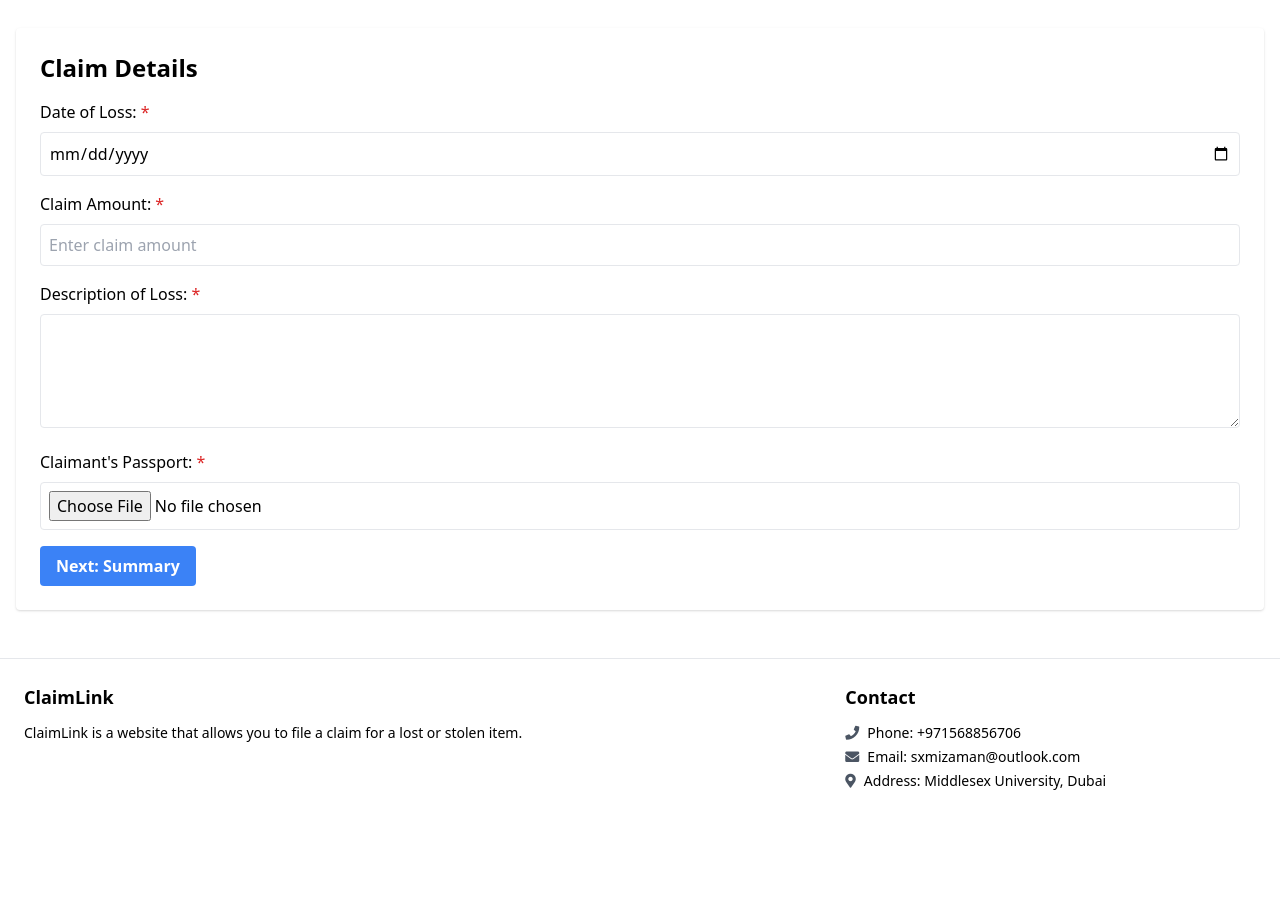
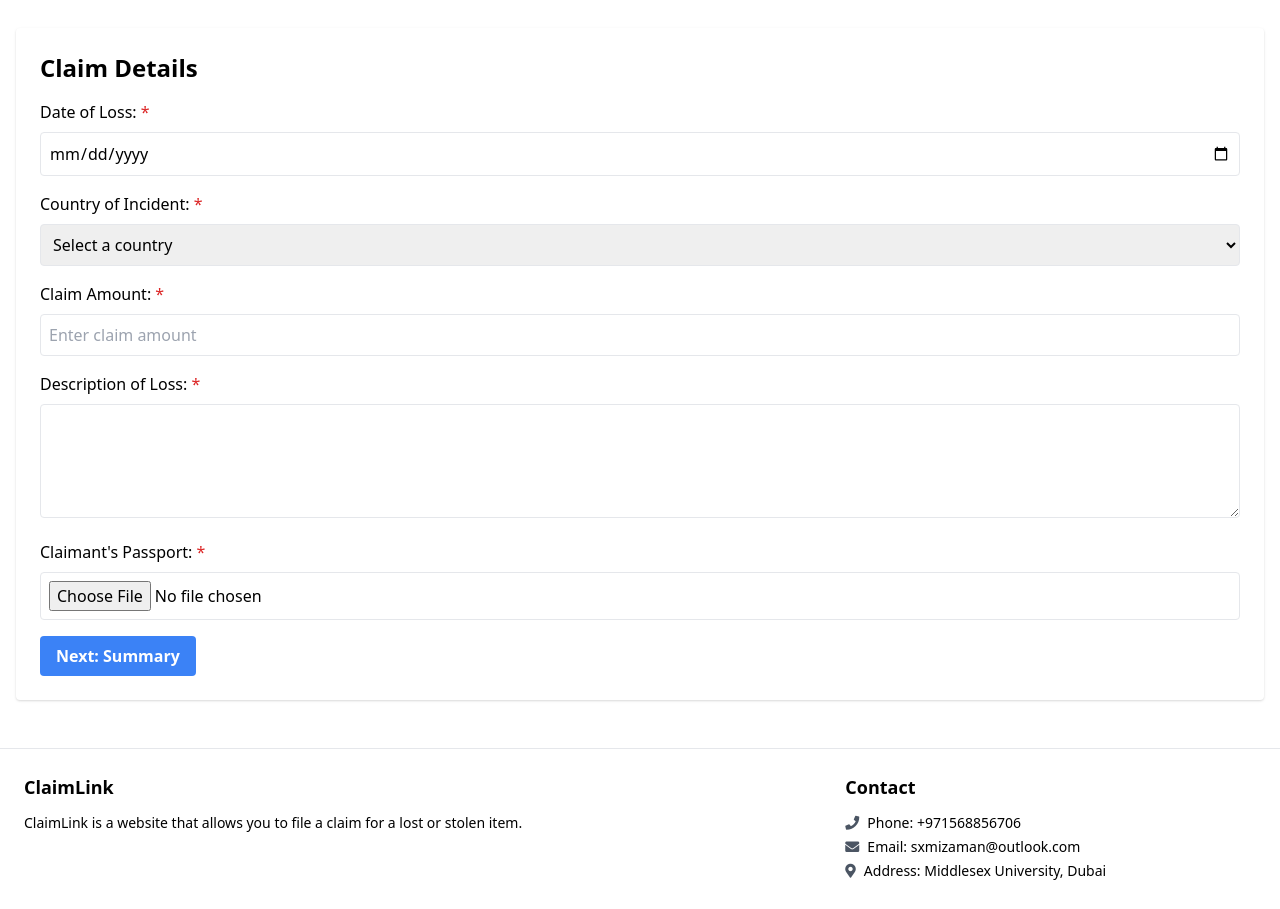
Before and after one commit to samizaman/ClaimLink, a Django app: template templates/claim_details.html in a window 1280 px wide. Shown: the part 179-1088 px from the top of the page. Before the commit the page ends 969 px from the top, so only its background shows below. Run offline with Django 4.2, Linux system fonts and the light colour scheme; the template is opened without the code that fills it, so the values that code supplies are empty; some libraries are stand-ins or nearby versions.

Commit message:
Add field country_of_incident to claim details

```diff
--- a/core/models.py
+++ b/core/models.py
@@ -1,7 +1,10 @@
 from uuid import uuid4
 
+import pycountry
 from django.db import models
 from django.utils import timezone
+
+COUNTRY_CHOICES = [(x.alpha_2, x.name) for x in pycountry.countries]
 
 
 class Customer(models.Model):
@@ -42,6 +45,9 @@ class Claim(models.Model):
     claim_reference_number = models.CharField(
         max_length=255, default="", null=True, blank=True, unique=False
     )
+    country_of_incident = models.CharField(
+        blank=True, max_length=2, choices=COUNTRY_CHOICES
+    )
 
     def __str__(self):
         return f"{self.claim_reference_number}"
--- a/templates/claim_details.html
+++ b/templates/claim_details.html
@@ -18,7 +18,8 @@
                 </div>
             </div>
             <div class="overflow-hidden h-2 mb-4 text-xs flex rounded bg-blue-200">
-                <div style="width:50%" class="shadow-none flex flex-col text-center whitespace-nowrap text-white justify-center bg-blue-500"></div>
+                <div style="width:50%"
+                     class="shadow-none flex flex-col text-center whitespace-nowrap text-white justify-center bg-blue-500"></div>
             </div>
         </div>
         <form method="POST" enctype="multipart/form-data" class="bg-white p-6 rounded shadow">
@@ -28,19 +29,37 @@
                 <label for="date_of_loss" class="block mb-2">Date of Loss: <span class="text-red-600">*</span></label>
                 <input type="date" name="date_of_loss" id="date_of_loss" class="w-full p-2 border rounded" required>
             </div>
+
             <div class="mb-4">
-                <label for="claim_amount" class="block mb-2">Claim Amount: <span class="text-red-600">*</span></label>
-                <input type="text" name="claim_amount" id="claim_amount" class="w-full p-2 border rounded" placeholder="Enter claim amount" required>
+                <label for="country_of_incident" class="block mb-2">Country of Incident: <span
+                        class="text-red-600">*</span></label>
+                <select name="country_of_incident" id="country_of_incident" class="w-full p-2 border rounded" required>
+                    <option value="" selected disabled>Select a country</option>
+                    {% for country_code, country_name in COUNTRY_CHOICES %}
+                        <option value="{{ country_code }}">{{ country_name }}</option>
+                    {% endfor %}
+                </select>
             </div>
 
             <div class="mb-4">
-                <label for="description_of_loss" class="block mb-2">Description of Loss: <span class="text-red-600">*</span></label>
-                <textarea name="description_of_loss" id="description_of_loss" class="w-full p-2 border rounded" rows="4" required></textarea>
+                <label for="claim_amount" class="block mb-2">Claim Amount: <span class="text-red-600">*</span></label>
+                <input type="text" name="claim_amount" id="claim_amount" class="w-full p-2 border rounded"
+                       placeholder="Enter claim amount" required>
             </div>
 
             <div class="mb-4">
-                <label for="passport" class="block mb-2">Claimant's Passport: <span class="text-red-600">*</span></label>
-                <input type="file" name="passport" id="passport" accept="image/*" class="w-full p-2 border rounded" required title="Please upload a valid passport. Submitting a fake or incorrect document is illegal.">
+                <label for="description_of_loss" class="block mb-2">Description of Loss: <span
+                        class="text-red-600">*</span></label>
+                <textarea name="description_of_loss" id="description_of_loss" class="w-full p-2 border rounded" rows="4"
+                          required></textarea>
+            </div>
+
+            <div class="mb-4">
+                <label for="passport" class="block mb-2">Claimant's Passport: <span
+                        class="text-red-600">*</span></label>
+                <input type="file" name="passport" id="passport" accept="image/*" class="w-full p-2 border rounded"
+                       required
+                       title="Please upload a valid passport. Submitting a fake or incorrect document is illegal.">
             </div>
 
             <button type="submit" name="next-claim-summary" class="bg-blue-500 text-white font-bold py-2 px-4 rounded">
--- a/templates/claim_summary.html
+++ b/templates/claim_summary.html
@@ -57,8 +57,8 @@
                 <h2 class="text-xl font-semibold mb-6">Claim Details</h2>
                 <div class="grid grid-cols-2 gap-4">
                     <div><span class="font-semibold">Date of Loss:</span> {{ claim_details.date_of_loss }}</div>
-                    <div><span class="font-semibold">Description of Loss:</span> {{ claim_details.description_of_loss }}
-                    </div>
+                    <div><span class="font-semibold">Country of Incident:</span> {{ claim_details.country_of_incident }}</div>
+                    <div><span class="font-semibold">Description of Loss:</span> {{ claim_details.description_of_loss }}</div>
                     <div><span class="font-semibold">Passport:</span> {{ claim_details.passport }}</div>
                     <div><span class="font-semibold">Claim Amount:</span> {{ claim_details.claim_amount }}</div>
                 </div>
```
Also changed, not shown: core/views.py (+5 -2 lines), core/migrations/0010_claim_country_of_incident.py (added).
